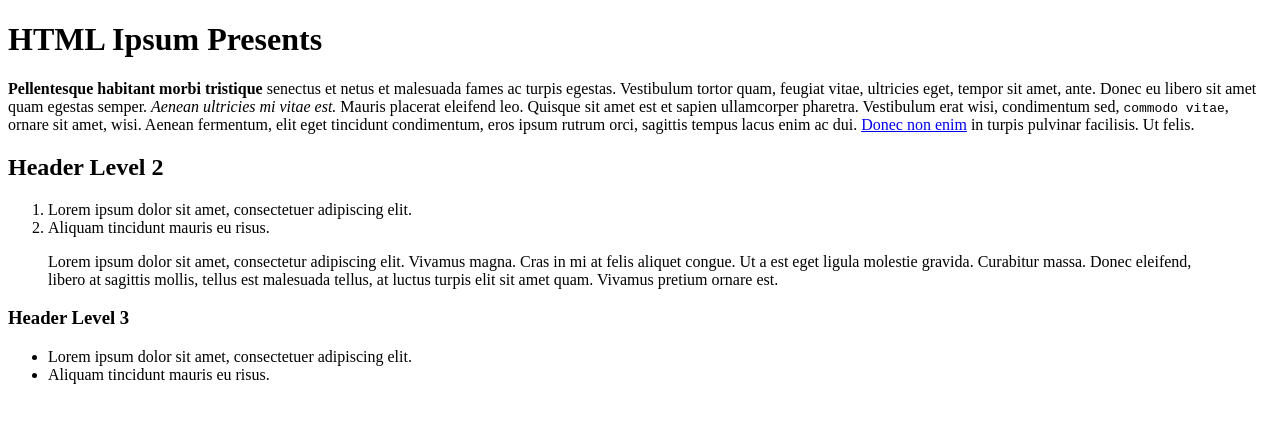
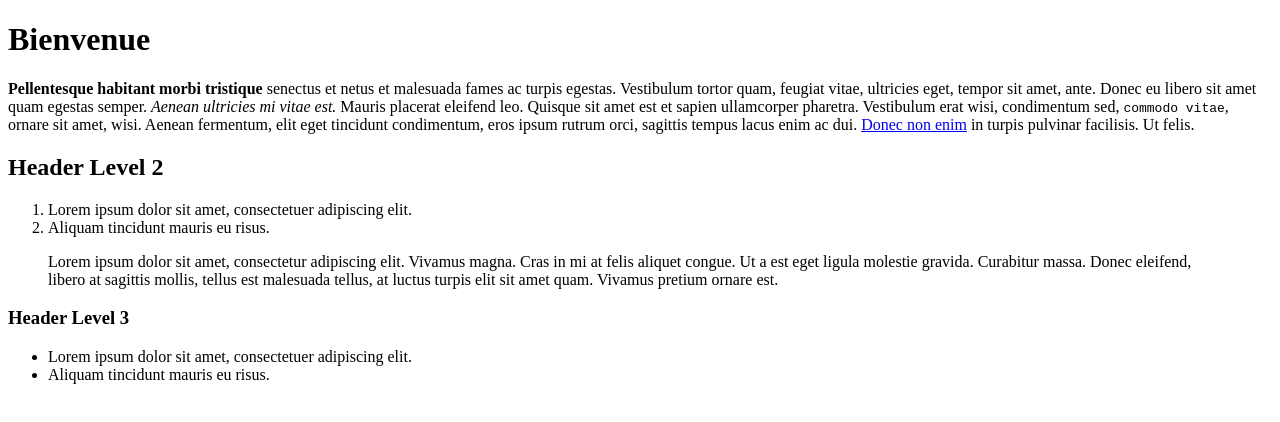
Before and after one commit to divtec-cejef/133a-premier-javascript-its-soky, a plain HTML site: page index.html in a window 1280 px wide. Drawn offline with Linux system fonts and the light colour scheme.

Commit message:
Changement de titre

```diff
--- a/index.html
+++ b/index.html
@@ -5,7 +5,7 @@
     <title>Hello World</title>
 </head>
 <body>
-<h1>HTML Ipsum Presents</h1>
+<h1>Bienvenue</h1>
 
 <p><strong>Pellentesque habitant morbi tristique</strong> senectus et netus et malesuada fames ac turpis egestas.
     Vestibulum tortor quam, feugiat vitae, ultricies eget, tempor sit amet, ante. Donec eu libero sit amet quam egestas
```
